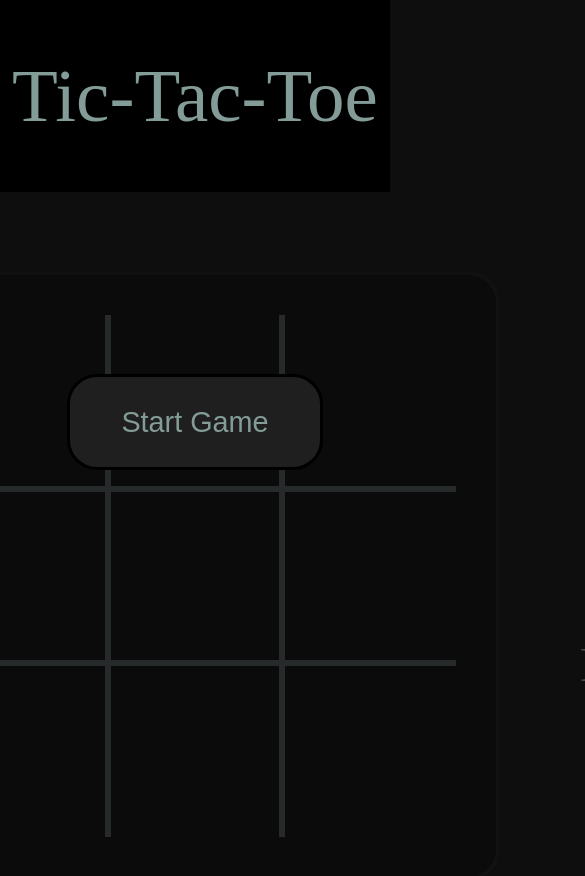
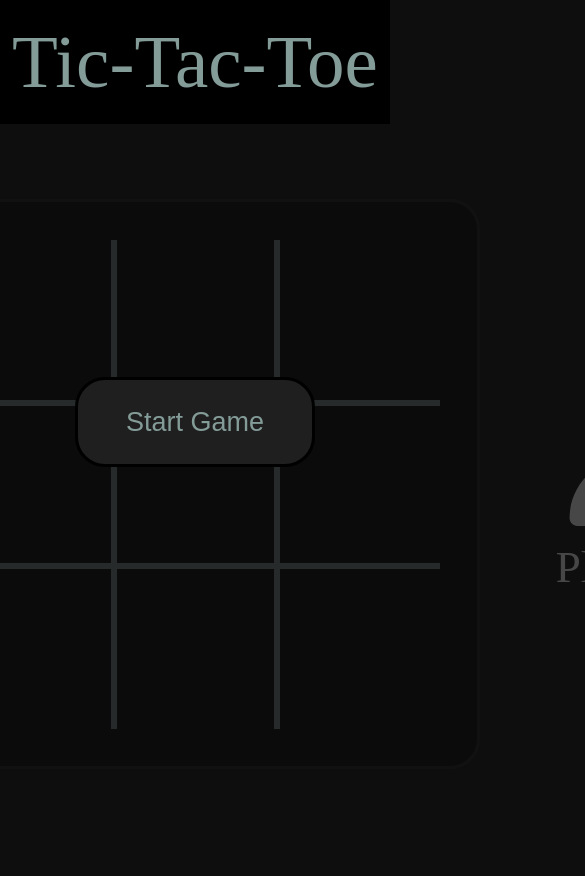
Before and after one commit to brennanjk/tic-tac-toe, a plain HTML site: page index.html in a window 390 px wide. Shown: the top 876 px of the page, 585 px wide, since content can reach past the window. After the commit the page ends 844 px from the top, so only its background shows below. Drawn offline with Linux system fonts and the light colour scheme.

Commit message:
Add html tag font-size so page objects with rem sizing react responsively to decreased html font-size. Remove body font-size, apply rem font-sizes to header and game-board

```diff
--- a/style.css
+++ b/style.css
@@ -15,8 +15,14 @@
     margin: 0;
 }
 
+html {
+    font-size: 15px;
+}
+
 body {
-    font-size: 75px;
+    display: flex;
+    flex-direction: column;
+    /*font-size: 75px;*/
     background-color: #0f0e0e;
     height: 100vh;
 }
@@ -28,6 +34,7 @@ body {
     background-color: var(--black-bg);
     color: var(--grey-blue);
     height: 12rem;
+    font-size: 5rem;
 }
 
 .start-game {
@@ -113,6 +120,7 @@ body {
     margin: 5rem;
     transition: filter 1.5s ease-in;
     z-index: 5;
+    font-size: 6rem;
 }
 
 .game-board.board-off {
```
